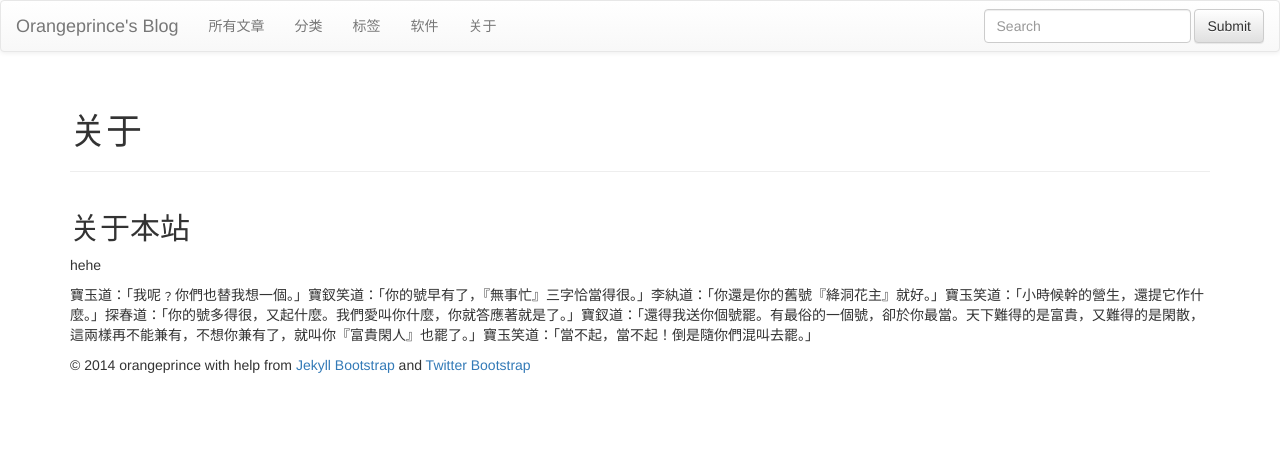
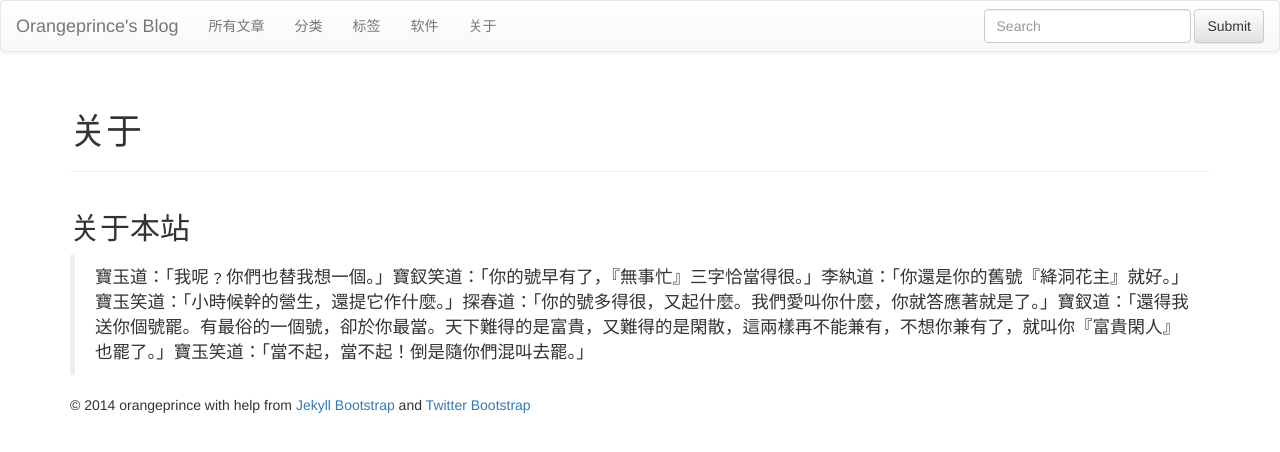
Before and after one commit to orangeprince/orangeprince.github.io, a Jekyll site: the page built from about.md, in a window 1280 px wide. Shown: the top 452 px of the page. Built offline with Jekyll 4.4.1, drawn with Linux system fonts in a browser that asks for light colours; nearby versions of some CDN libraries; library files that are not in the unit come from our copies; comment, search, counter and statistics services are not loaded.

Commit message:
modified:   about.md

```diff
--- a/about.md
+++ b/about.md
@@ -9,6 +9,4 @@ title : 关于
 关于本站
 ---
 
-hehe
-
-寶玉道：「我呢﹖你們也替我想一個。」寶釵笑道：「你的號早有了，『無事忙』三字恰當得很。」李紈道：「你還是你的舊號『絳洞花主』就好。」寶玉笑道：「小時候幹的營生，還提它作什麼。」探春道：「你的號多得很，又起什麼。我們愛叫你什麼，你就答應著就是了。」寶釵道：「還得我送你個號罷。有最俗的一個號，卻於你最當。天下難得的是富貴，又難得的是閑散，這兩樣再不能兼有，不想你兼有了，就叫你『富貴閑人』也罷了。」寶玉笑道：「當不起，當不起！倒是隨你們混叫去罷。」
+>寶玉道：「我呢﹖你們也替我想一個。」寶釵笑道：「你的號早有了，『無事忙』三字恰當得很。」李紈道：「你還是你的舊號『絳洞花主』就好。」寶玉笑道：「小時候幹的營生，還提它作什麼。」探春道：「你的號多得很，又起什麼。我們愛叫你什麼，你就答應著就是了。」寶釵道：「還得我送你個號罷。有最俗的一個號，卻於你最當。天下難得的是富貴，又難得的是閑散，這兩樣再不能兼有，不想你兼有了，就叫你『富貴閑人』也罷了。」寶玉笑道：「當不起，當不起！倒是隨你們混叫去罷。」
```
